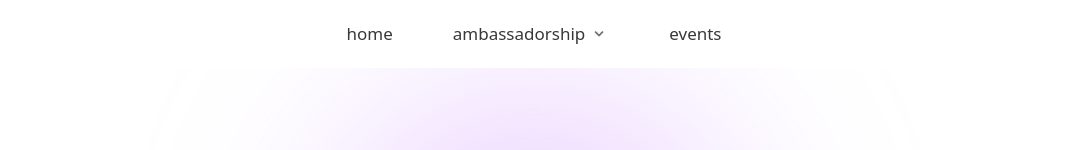
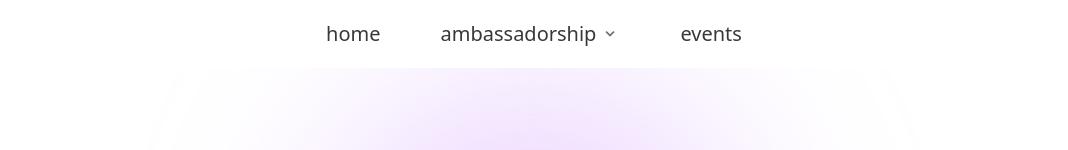
Before and after one commit to rcc-sjsu/rcc-site-final, a Next.js app: page / in a window 1280 px wide. Shown: the top 150 px of the page, without its empty margins (106-1174 px from the left). Built offline with nearby package versions, Linux system fonts and the light colour scheme.

Commit message:
refactor: change font size for desktop navbar, add z-index: 15 to mobile and desktop navbar

```diff
--- a/src/components/header/desktopHeader.module.css
+++ b/src/components/header/desktopHeader.module.css
@@ -6,7 +6,6 @@
 
 .desktopContainer {
   display: none;
-  /* font-size: 1.5rem */
 }
 
 .desktopMainMenu {
@@ -17,8 +16,10 @@
   background-color: white;
   gap: 3.75rem;
   height: 4.25rem;
+  z-index: 15;
 
   > a {
+    font-size: 1.25rem;
     color: var(--color-brand-dark-grey);
   }
 
@@ -43,6 +44,7 @@
   /* ambassadorship text */
   p {
     margin: 0;
+    font-size: 1.25rem;
     color: var(--color-brand-dark-grey);
   }
 
@@ -73,8 +75,9 @@
   /* submenu links */
   a {
     display: flex;
+    font-size: 1.15rem;
     align-items: center;
-    width: 12.5rem;
+    width: 11.5rem;
     margin: -0.5rem auto 0 auto;
     color: var(--color-brand-dark-grey);
 
--- a/src/components/header/mobileHeader.module.css
+++ b/src/components/header/mobileHeader.module.css
@@ -2,6 +2,7 @@
   margin-top: 1rem;
   margin-left: 0.75rem;
   position: absolute;
+  z-index: 15;
 
   /* Main and Sub Menus */
   > div {
@@ -42,6 +43,7 @@
   justify-content: center;
   height: 6rem;
   margin: auto;
+  z-index: 15;
 }
 
 .mobileMainMenu {
```
